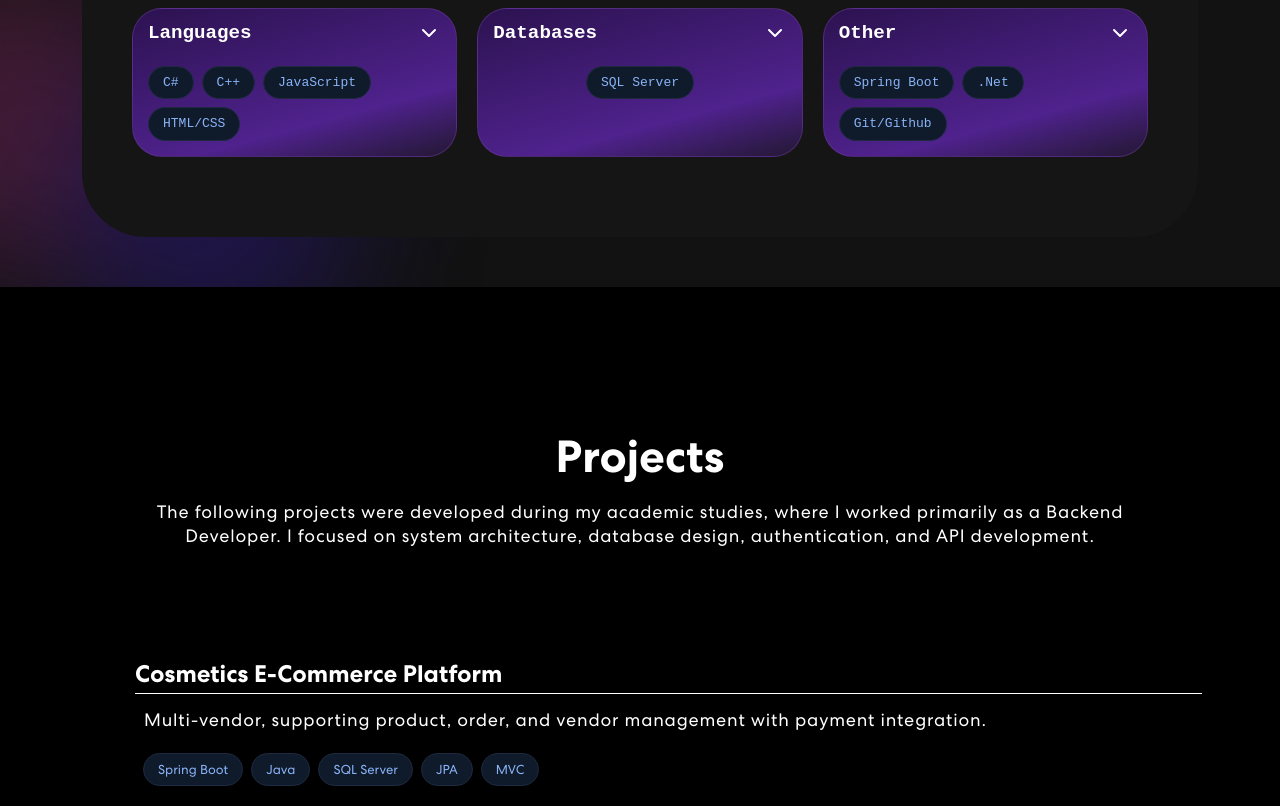
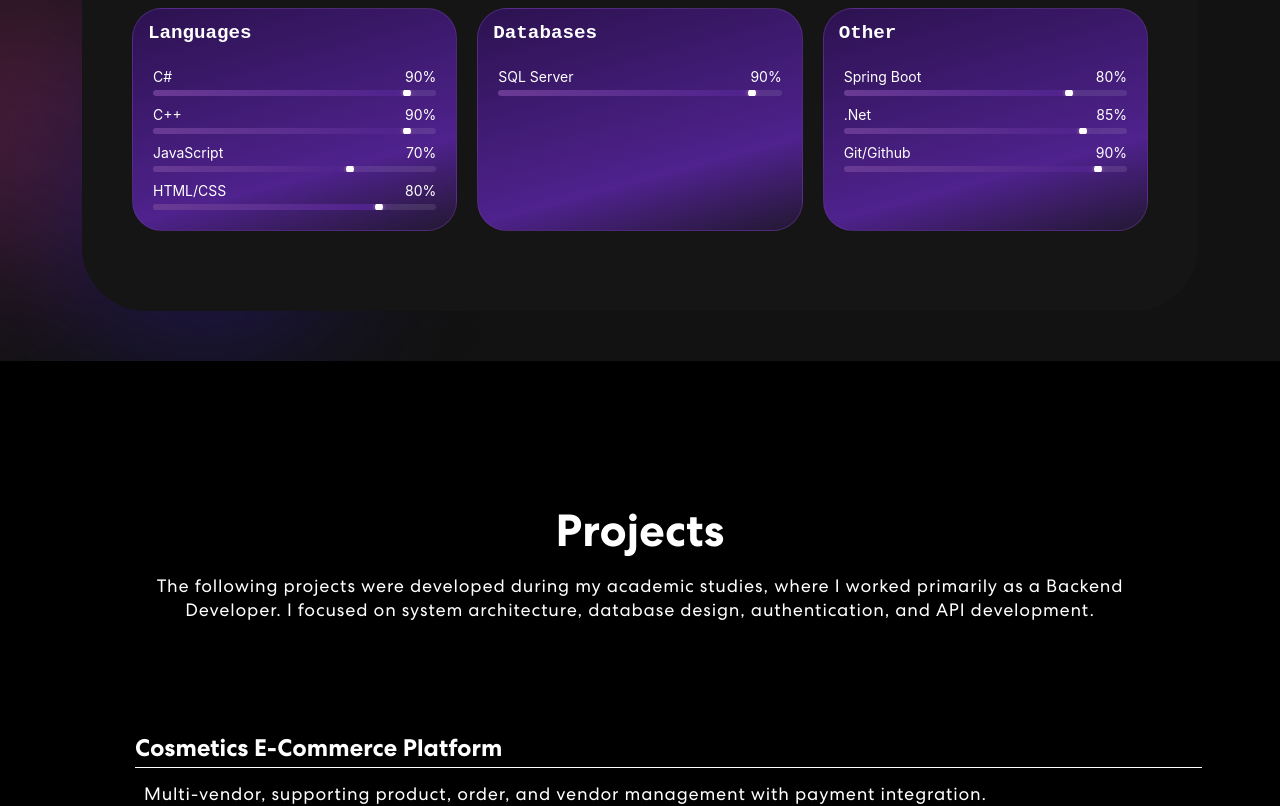
Before and after one commit to h-akiet/portfolio, a React (Vite) app: page / in a window 1280 px wide. Shown: the part 800-1606 px from the top of the page. Built offline with nearby package versions, Linux system fonts and the light colour scheme.

Commit message:
update projectcard

```diff
--- a/src/App.css
+++ b/src/App.css
@@ -30,6 +30,7 @@
 }
 
 html {
+  font-size: 16px;
   scroll-behavior: smooth;
   scroll-padding-top: 75px;
 }
@@ -114,10 +115,13 @@ p.danger {
   left: calc(4% + -20px);
 }
 
-.align-items-center{
+.align-items-center {
   align-items: center;
 }
 
+.desktop-hide {
+  display: none !important;
+}
 
 /* Navbar */
 nav.navbar {
@@ -633,6 +637,11 @@ nav.navbar .navbar-toggler[aria-expanded="true"] .navbar-toggler-icon {
   width: 100%;
 }
 
+.proj-bx {
+  display: flex;
+
+}
+
 .project p {
   margin: 14px 0 75px 0;
   font-size: 18px;
@@ -717,36 +726,83 @@ nav.navbar .navbar-toggler[aria-expanded="true"] .navbar-toggler-icon {
   z-index: -4;
 }
 
+.proj-bx {
+  width: 100%;
+  padding: 15px;
+}
+
+.proj-title {
+  border-bottom: 1px solid #fff;
+  padding-bottom: 4px;
+
+}
+
+
+.proj-bx p {
+  margin: 14px 0 21px 9px;
+  letter-spacing: 0.8px;
+  line-height: 1.5rem;
+}
+
+
+.proj-content {
+  width: 100%;
+  text-align: left;
+  margin-top: 20px;
+}
+
+.github{
+  width: 100%;
+  text-align: right;
+}
+
+.github-btn {
+  display: inline-flex;
+  align-items: center;
+  gap: 4px;
+  text-decoration: none;
+  color: #fff;
+  justify-content: right;
+  margin-top: 8px;
+}
+
+.github-btn p {
+  margin: 20px 0 20px 0;
+  font-size: 1rem;
+}
+
 .tech-stack {
   display: flex;
+  flex-wrap: wrap;
   gap: 8px;
-  overflow-x: auto;
-  overflow-y: hidden;
-  white-space: nowrap;
-  margin: auto 8px 0 8px;
-  mask-image: linear-gradient(to right, transparent, black 10%, black 90%, transparent);
-  -webkit-mask-image: linear-gradient(to right, transparent, black 10%, black 90%, transparent);
+  overflow-x: visible;
+  overflow-y: visible;
+  white-space: normal;
+  margin: 0 8px 8px 8px;
+
+  mask-image: none;
+  -webkit-mask-image: none;
 }
 
 .tech-stack::-webkit-scrollbar {
   display: none;
-
 }
 
 .tech-badge {
-  padding: 6px 14px;
-  font-size: 13px;
+  font-size: 16px;
+  padding: 0 8px;
   border-radius: 999px;
   background: #0f1a2b;
   border: 1px solid #1f2a40;
   color: #8ab4f8;
+  flex-shrink: 0;
+  transition: all 0.3s ease;
 }
 
 .tech-badge:hover {
   background: rgba(0, 153, 255, 0.2);
   transform: translateY(-2px);
 }
-
 
 /* contact */
 .contact {
@@ -838,16 +894,21 @@ nav.navbar .navbar-toggler[aria-expanded="true"] .navbar-toggler-icon {
 
 .contact-info {
   display: flex;
-  flex-direction: column; /* Xếp chồng các hàng lên nhau */
-  gap: 15px;              /* Khoảng cách giữa các hàng */
+  flex-direction: column;
+  /* Xếp chồng các hàng lên nhau */
+  gap: 15px;
+  /* Khoảng cách giữa các hàng */
   padding: 10px;
 }
 
 .contact-info a {
   display: flex;
-  align-items: center;      /* Căn giữa icon và chữ theo chiều dọc */
-  gap: 15px;               /* Khoảng cách giữa icon và chữ */
-  color: #D9D9D9;          /* Màu xám nhạt từ Figma */
+  align-items: center;
+  /* Căn giữa icon và chữ theo chiều dọc */
+  gap: 15px;
+  /* Khoảng cách giữa icon và chữ */
+  color: #D9D9D9;
+  /* Màu xám nhạt từ Figma */
   text-decoration: none;
   font-family: 'Courier New', Courier, monospace;
   font-size: 1.2rem;
@@ -860,20 +921,24 @@ nav.navbar .navbar-toggler[aria-expanded="true"] .navbar-toggler-icon {
 /* Hiệu ứng khi di chuột vào hoặc chạm trên mobile */
 .contact-info a:hover {
   color: #ffffff;
-  background: rgba(105, 59, 147, 0.1); /* Nền tím mờ nhẹ */
+  background: rgba(105, 59, 147, 0.1);
+  /* Nền tím mờ nhẹ */
   border-color: rgba(105, 59, 147, 0.5);
-  transform: translateX(5px);         /* Nhích nhẹ sang phải */
+  transform: translateX(5px);
+  /* Nhích nhẹ sang phải */
   box-shadow: 0 0 15px rgba(105, 59, 147, 0.2);
 }
 
 .contact-info a svg {
-  color: #693B93; /* Màu tím accent cho icon */
+  color: #693B93;
+  /* Màu tím accent cho icon */
   transition: transform 0.3s ease;
 }
 
 .contact-info a:hover svg {
   transform: scale(1.1);
-  color: #ffffff; /* Icon sáng lên khi hover */
+  color: #ffffff;
+  /* Icon sáng lên khi hover */
 }
 
 /* footer */
--- a/src/Responsive.css
+++ b/src/Responsive.css
@@ -23,6 +23,10 @@
             background-color: #121212;
         }
 
+        .navbar-brand img{
+            width: 150%;
+        }
+
         .banner-logo {
             display: none;
         }
@@ -45,7 +49,7 @@
             margin: 30px auto 0 auto;
         }
 
-        .contact-info{
+        .contact-info {
             margin-bottom: 16px;
         }
 
@@ -76,6 +80,10 @@
         .skills-grid-container::-webkit-scrollbar-thumb {
             background: #454e56;
             border-radius: 10px;
+        }
+
+        .desktop-hide {
+            display: block !important;
         }
     }
 
--- a/src/components/Contact.jsx
+++ b/src/components/Contact.jsx
@@ -91,7 +91,7 @@ export const Contact = () => {
           <Col size={12} md={6}>
             <TrackVisibility>
               {({ isVisible }) =>
-                <div className={isVisible ? "animate__animated animate__fadeIn" : ""}>
+                <div>
                   <form onSubmit={handleSubmit}>
                     <Row>
                       <Col size={12} sm={6} className="px-1">
--- a/src/components/NavBar.jsx
+++ b/src/components/NavBar.jsx
@@ -1,4 +1,4 @@
-import { useState, useEffect } from "react";
+import { useState, useEffect, useRef } from "react";
 import { Navbar, Nav, Container } from "react-bootstrap";
 import logo from '../assets/img/logo.png';
 import navIcon1 from '../assets/img/nav-icon1.svg';
@@ -31,9 +31,27 @@ export const NavBar = () => {
     setActiveLink(value);
   }
 
+  const [expanded, setExpanded] = useState(false);
+  const navRef = useRef(null);
+
+  useEffect(() => {
+    function handleClickOutside(event) {
+      if (navRef.current && !navRef.current.contains(event.target)) {
+        setExpanded(false);
+      }
+    }
+    document.addEventListener("mousedown", handleClickOutside);
+    return () => document.removeEventListener("mousedown", handleClickOutside);
+  }, []);
+
   return (
     <Router>
-      <Navbar expand="md" className={scrolled ? "scrolled" : ""}>
+      <Navbar
+      collapseOnSelect
+      ref={navRef}
+      expanded={expanded}
+      onToggle={() => setExpanded(!expanded)}
+      expand="lg" className={scrolled ? "scrolled" : ""}>
         <Container>
           <Navbar.Brand href="/">
             <img src={logo} alt="Logo" />
--- a/src/components/ProjectCard.jsx
+++ b/src/components/ProjectCard.jsx
@@ -1,4 +1,6 @@
-import { Col } from "react-bootstrap";
+import { Col, Row } from "react-bootstrap";
+import { FontAwesomeIcon } from '@fortawesome/react-fontawesome';
+import { faGithub } from '@fortawesome/free-brands-svg-icons';
 
 export const ProjectCard = ({
   title,
@@ -8,29 +10,33 @@ export const ProjectCard = ({
   githubUrl
 }) => {
   return (
-    <Col xs={12} sm={6} md={4}>
-      <a
-        href={githubUrl}
-        target="_blank"
-        rel="noopener noreferrer"
-        style={{ color: "inherit", textDecoration: "none" }}
-      >
-        <div className="proj-imgbx">
-          <img src={imgUrl} alt={title} />
+    <Row className="mb-5 align-items-center">
+      <Col size={12} className="px-0">
+        <div className="proj-bx">
+          <div className="proj-content">
+            <div className="proj-title">
+            <h4><strong>{title}</strong></h4>
+            </div>
+            <div className="desc">
 
-          <div className="proj-txtx">
-            <h4>{title}</h4>
-            <span>{description}</span>
+            <p>{description}</p>
             <div className="tech-stack">
-              {tech.map((item, index) => (
+              {tech && tech.map((item, index) => (
                 <span key={index} className="tech-badge">
                   {item}
                 </span>
               ))}
             </div>
+            <div className="github">
+            <a
+              href={githubUrl}
+              target="_blank"
+              rel="noopener noreferrer" className="github-btn"><FontAwesomeIcon icon={faGithub}/><p>Github</p></a>
+            </div>
+            </div>
           </div>
         </div>
-      </a>
-    </Col>
+      </Col>
+    </Row>
   );
 };
--- a/src/components/ProjectCardMobile.jsx
+++ b/src/components/ProjectCardMobile.jsx
@@ -31,7 +31,6 @@ export const ProjectCardMobile = ({
               rel="noopener noreferrer" className="github-btn"><FontAwesomeIcon icon={faGithub}/><p>Github</p></a>
           </div>
         </div>
-
       </Col>
     </Row>
   );
--- a/src/components/SkillGroup.jsx
+++ b/src/components/SkillGroup.jsx
@@ -1,16 +1,32 @@
-import React, { useState } from 'react';
+import React, { useState, useEffect} from 'react';
 import { ChevronDown } from 'lucide-react';
 
 export const SkillGroup = ({ title, skills }) => {
-    const [isOpen, setIsOpen] = useState(false);
+    const [isOpen, setIsOpen] = useState(window.innerWidth > 768);
+
+
+    useEffect(() => {
+        const handleResize = () => {
+            if (window.innerWidth > 768) {
+                setIsOpen(true);
+            }
+        };
+        window.addEventListener('resize', handleResize);
+        return () => window.removeEventListener('resize', handleResize);
+    }, []);
+
+    const toggleOpen = () => {
+        if (window.innerWidth <= 768) {
+            setIsOpen(!isOpen);
+        }
+    };
 
     return (
         <div className={`item ${isOpen ? 'active' : ''}`}>
-            {/* 1. Trạng thái bình thường (Header + Tags) */}
-            <div className="item-normal" onClick={() => setIsOpen(!isOpen)}>
+            <div className="item-normal" onClick={toggleOpen}>
                 <div className="item-header">
                     {title}
-                    <ChevronDown className={`arrow-icon ${isOpen ? 'rotated' : ''}`} />
+                    <ChevronDown className={`arrow-icon ${isOpen ? 'rotated' : ''} desktop-hide`} />
                 </div>
 
                 {!isOpen && (
@@ -22,7 +38,6 @@ export const SkillGroup = ({ title, skills }) => {
                 )}
 
             </div>
-
             <div className={`skill-details ${isOpen ? 'show' : ''}`}>
                 {skills.map((skill, index) => (
                     <div className="progress-wrapper" key={index}>
```
